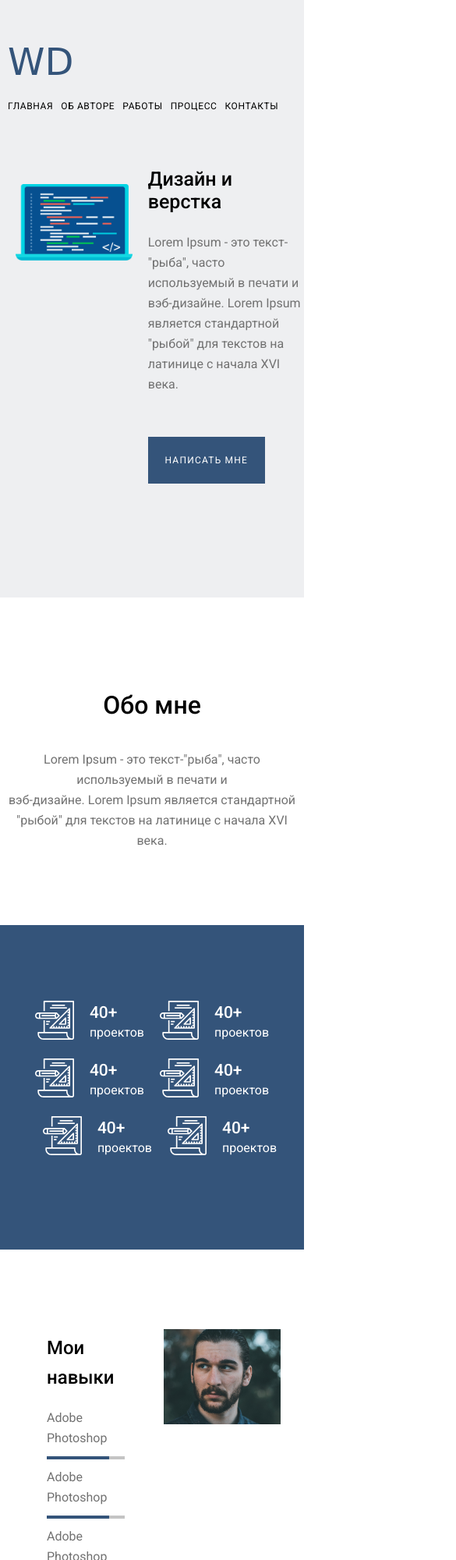
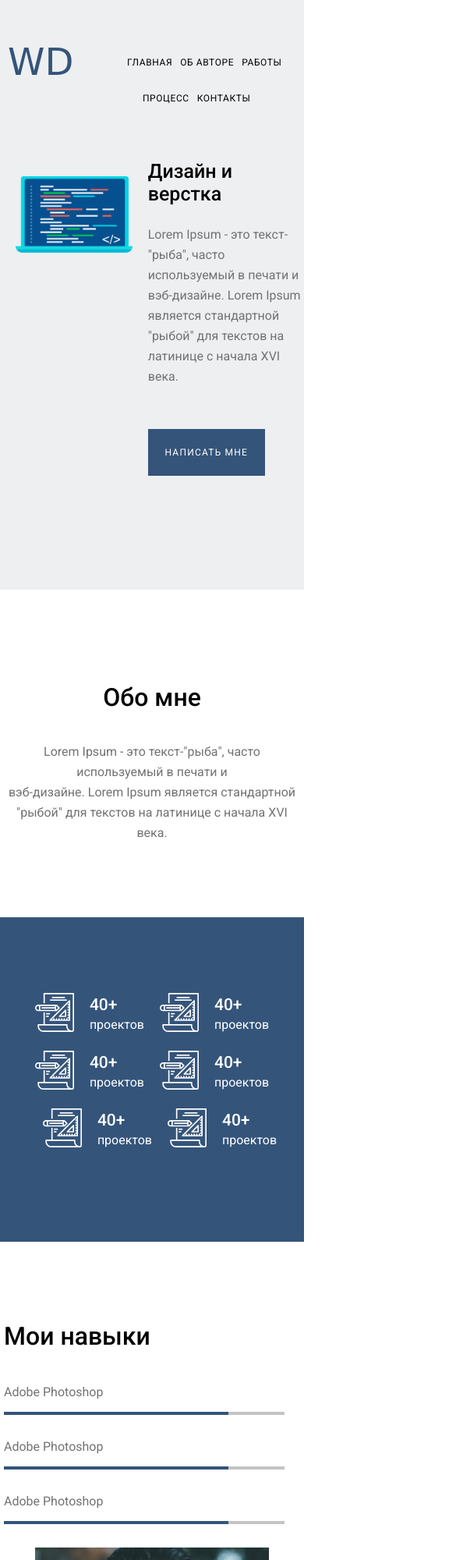
Before and after one commit to YanaAduevskaya/less-13-6, a plain HTML site: page index.html in a window 390 px wide. Shown: the top 2000 px of the page at 78% size, 585 px wide, since content can reach past the window. Drawn offline with Linux system fonts and the light colour scheme; a web font is replaced by a local one.

Commit message:
change media

```diff
--- a/css/style.css
+++ b/css/style.css
@@ -417,25 +417,22 @@ textarea[placeholder] {
         margin-bottom: 20px;
     }
     .skills__flex {
+        flex-wrap: wrap;
         justify-content: space-around;
     }
     .skills__box {
-        padding-top: 50px;
+        padding-top: 0;
         margin-right: 20px;
-    }
-    .skills_photo {
-        width: 450px;
-        height: 365px;
+        margin-bottom: 30px;
     }
     .video_frame {
         width: 800px;
         height: 432px;
+        margin: 0 auto;
     }
     iframe {
         width: 800px;
         height: 432px;
-        display: block;
-        padding-left: 230px;
     }
     .projects__gallery {
         grid-template-columns: repeat(2, 1fr);
@@ -458,56 +455,32 @@ textarea[placeholder] {
     }
 }
 @media screen and (max-width: 992px) {
+    .header__menu-items {
+        flex-wrap: wrap;
+        justify-content: center;
+    }
+    .header__menu-item {
+        margin-bottom: 20px;
+    }
     .header__logo {
-        margin-right: 110px;
+        padding-left: 30px;
     }
     .header__img {
         margin-right: 50px;
         margin-left: 50px;
     }
-    .header__menu-items {
-        padding: 0;
-    }
-    .header__menu-item {
-        white-space: nowrap;
-        margin-right: 20px;
-    }
-    .skills__box {
-        max-width: 300px;
-        padding-top: 5px;
-        padding-left: 30px;
-    }
-    .skills_h2 {
-        margin: 0 0 20px 0;
-    }
-    .skills__list {
-        margin-bottom: 15px;
-    }
-    .skills-p {
-        margin: 0 0 12px 0;
-    }
-    .progress-bar {
-        width: 300px;
-    }
-    .progress-bar-completed {
-        width: 243px;
-    }
-    .progress-bar-remaining {
-        width: 57px;
-    }
-    .skills_photo {
-        width: 300px;
-        height: 243px;
+    .video_frame {
+        width: 700px;
+        height: 378px;
     }
     iframe {
         width: 700px;
         height: 378px;
-        padding-left: 150px;
     }
 }
 @media screen and (max-width: 768px) {
-    .header__logo {
-        margin-right: 70px;
+    .header__flex-menu {
+        margin-bottom: 80px;
     }
     .header_h1 {
         font-size: 30px;
@@ -530,10 +503,13 @@ textarea[placeholder] {
         margin-right: 10px;
         letter-spacing: 0.05em;
     }
+    .video_frame {
+        width: 500px;
+        height: 270px;
+    }
     iframe {
         width: 500px;
         height: 270px;
-        padding-left: 130px;
     }
     .projects__gallery {
         grid-template-columns: repeat(1, 1fr);
@@ -549,11 +525,14 @@ textarea[placeholder] {
         padding-left: 10px;
     }
     .header__flex-menu {
-        flex-wrap: wrap;
-        margin-bottom: 50px;
+
+        margin-bottom: 30px;
     }
-    .header__menu-items {
-        padding-left: 10px;
+    .header__img {
+        width: 150px;
+        height: 98.17px;
+        margin-right: 20px;
+        margin-left: 20px;
     }
     .header_h1 {
         font-size: 25px;
@@ -565,42 +544,19 @@ textarea[placeholder] {
         white-space: normal;
         font-size: 12px;
     }
-    .header__img {
-        width: 150px;
-        height: 98.17px;
-        margin-right: 20px;
-        margin-left: 20px;
-    }
-    .skills__box {
-        max-width: 100px;
-        padding-top: 5px;
-        padding-left: 30px;
-    }
-    .skills_h2 {
-        font-size: 24px;
-    }
-    .skills__list {
-        margin-bottom: 10px;
-    }
-    .skills-p {
-        margin: 0 0 10px 0;
-    }
-    .progress-bar {
-        width: 100px;
-    }
-    .progress-bar-completed {
-        width: 100px;
-    }
-    .progress-bar-remaining {
-        width: 23.45px;
+    .skills__flex {
+        padding: 0 5px 0 5px;
     }
     .skills_photo {
-        width: 150px;
-        height: 121.5px;
+        width: 300px;
+        height: 243px;
+    }
+    .video_frame {
+        width: 300px;
+        height: 162px;
     }
     iframe {
         width: 300px;
         height: 162px;
-        padding-left: 130px;
     }
 }
```
